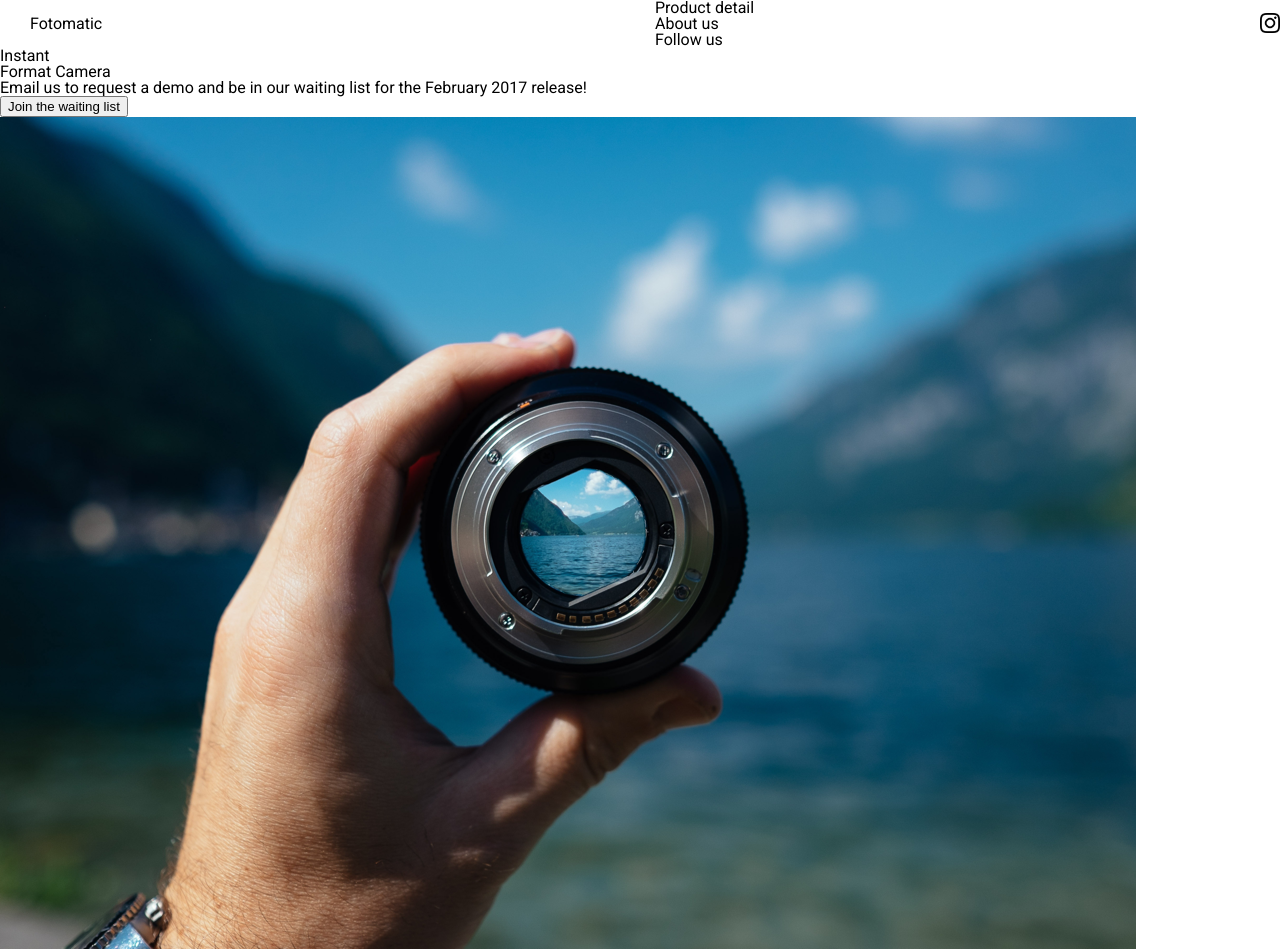
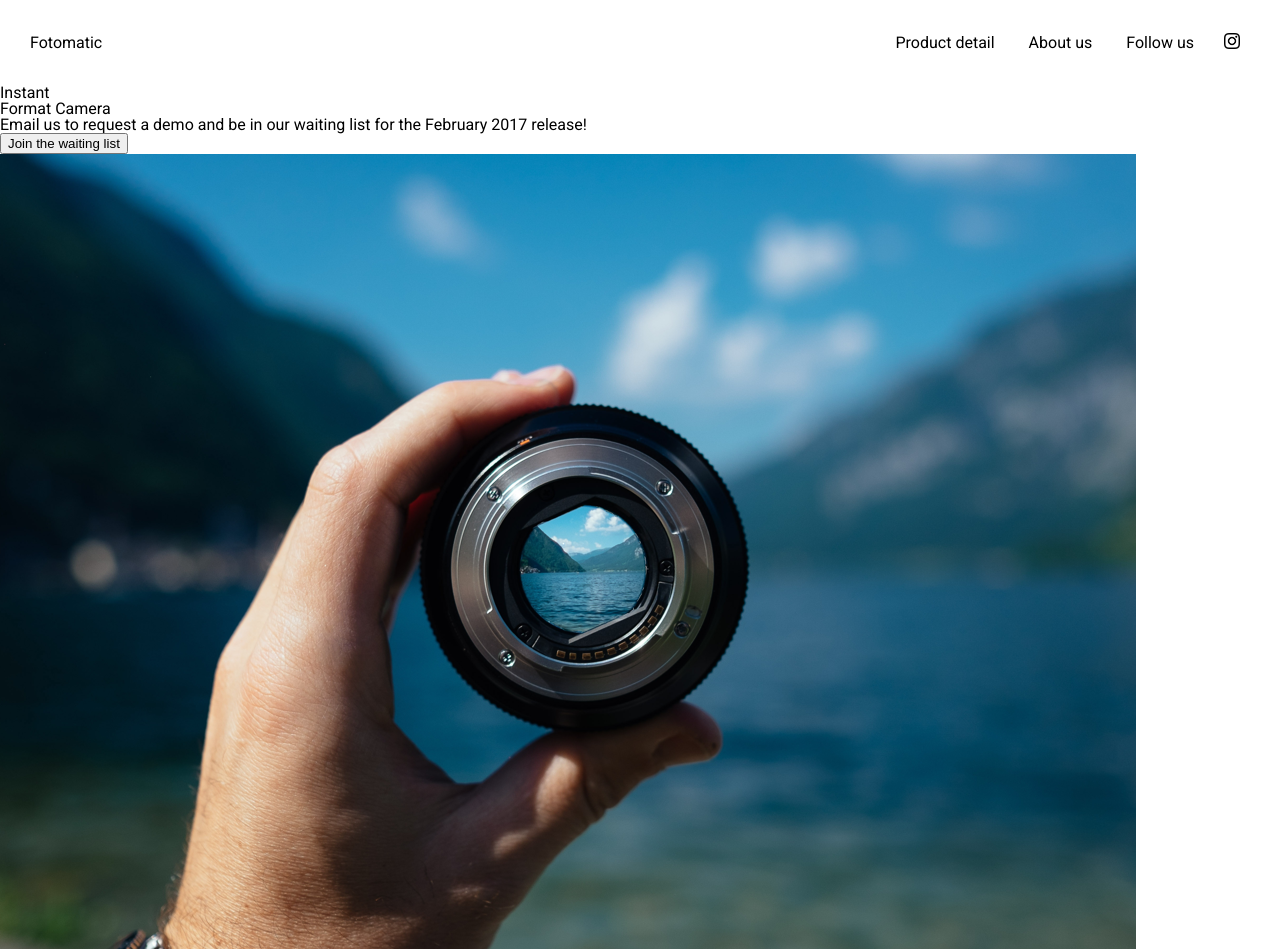
Before and after one commit to Yoni-Mo/fotomatic, a plain HTML site: page index.html in a window 1280 px wide. Shown: the top 949 px of the page. Drawn offline with Linux system fonts and the light colour scheme; a web font is replaced by a local one.

Commit message:
added navbar solution

```diff
--- a/index.html
+++ b/index.html
@@ -27,17 +27,17 @@
         <div class="link-1">
           <a href="#">Fotomatic</a>
         </div>
-        <div class="nav-container">
         <div class="list-items">
           <ul>
             <li>Product detail</li>
             <li>About us</li>
             <li>Follow us</li>
           </ul>
-          </div>
+          <div class="logo-link">
             <a href="https://www.instagram.com/" target="_blank">
               <img src="/resources/images/instagram.png" alt="instagram logo" />
             </a>
+          </div>
         </div>
       </nav>
     </header>
--- a/resources/css/style.css
+++ b/resources/css/style.css
@@ -4,22 +4,38 @@ html {
   font-family: "Roboto", sans-serif;
   font-size: 16px;
 }
-.navbar {
+.header {
+  height: 85px;
+  width: 100%;
   display: flex;
   justify-content: center;
   align-items: center;
 }
-.link-1 {
-  width: 50%;
-  padding-left: 30px;
-}
-.nav-container {
-  width: 50%;
+.navbar {
+  width: 100%;
   display: flex;
   justify-content: space-between;
   align-items: center;
 }
+.link-1 {
+  padding-left: 30px;
+}
+.list-items {
+  display: flex;
+  justify-content: center;
+  align-items: center;
+}
+.list-items > ul > li {
+  display: inline;
+  padding-right: 30px;
+}
+.logo-link {
+  display: flex;
+  justify-content: flex-end;
+  align-items: center;
+}
 /* Insta icon */
 a img {
-  height: 20px;
+  height: 16px;
+  padding-right: 40px;
 }
```
Lines whose indentation alone changed are shown as unchanged.
